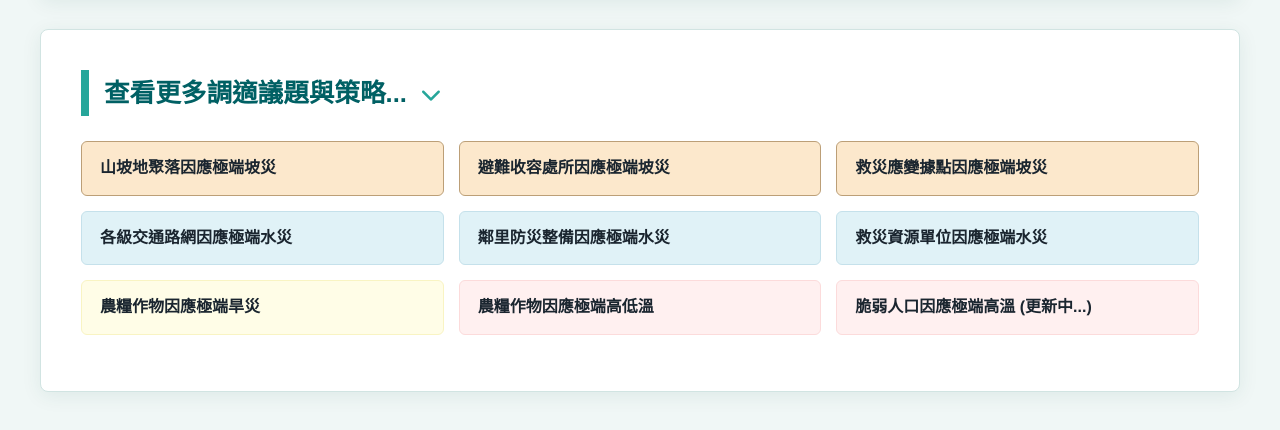
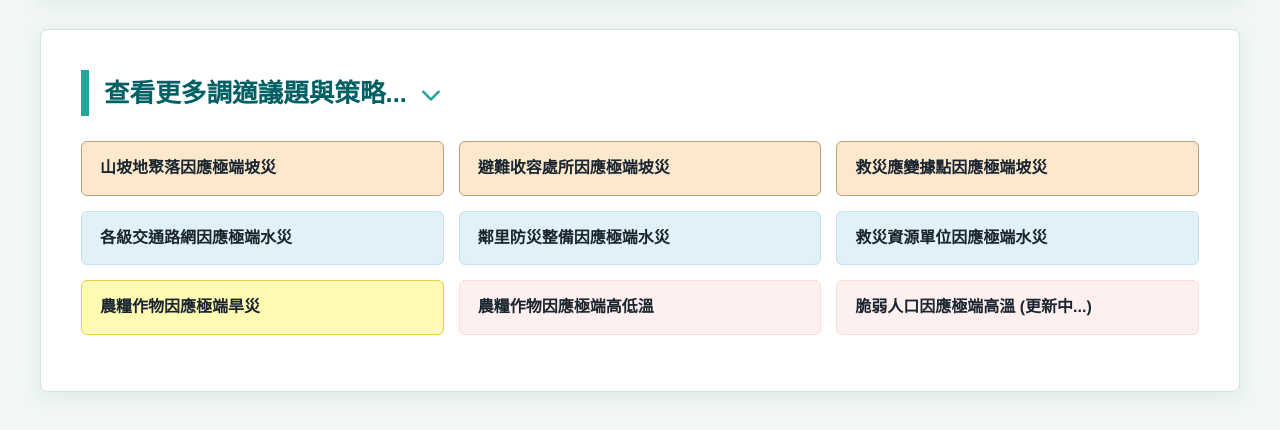
Before and after one commit to a998912137/climate-strategy, a plain HTML site: page index.html in a window 1280 px wide. Shown: the part 1013-1443 px from the top of the page. Drawn offline with Linux system fonts and the light colour scheme.

Commit message:
Update index.html

```diff
--- a/index.html
+++ b/index.html
@@ -135,7 +135,7 @@
         /* --- 【分類顏色區】 --- */
         .cat-landslide { background-color: #fce8cc; border-color: #BC9F77; } /* 坡災：淺土色 */
         .cat-flood { background-color: #e0f2f7; border-color: #c5e1eb; }     /* 水災：淺藍色 */
-        .cat-drought { background-color: #fffde7; border-color: #f9f4c3; }   /* 旱災：淺黃色 */
+        .cat-drought { background-color: #fffbb3; border-color: #E9CD4C; }   /* 旱災：淺黃色 */
         .cat-temp { background-color: #fff0f0; border-color: #fcdbdb; }      /* 溫類：淺粉色 */
 
         .fa-chevron-down { margin-left: 8px; font-size: 0.8em; color: #26a69a; }
```
